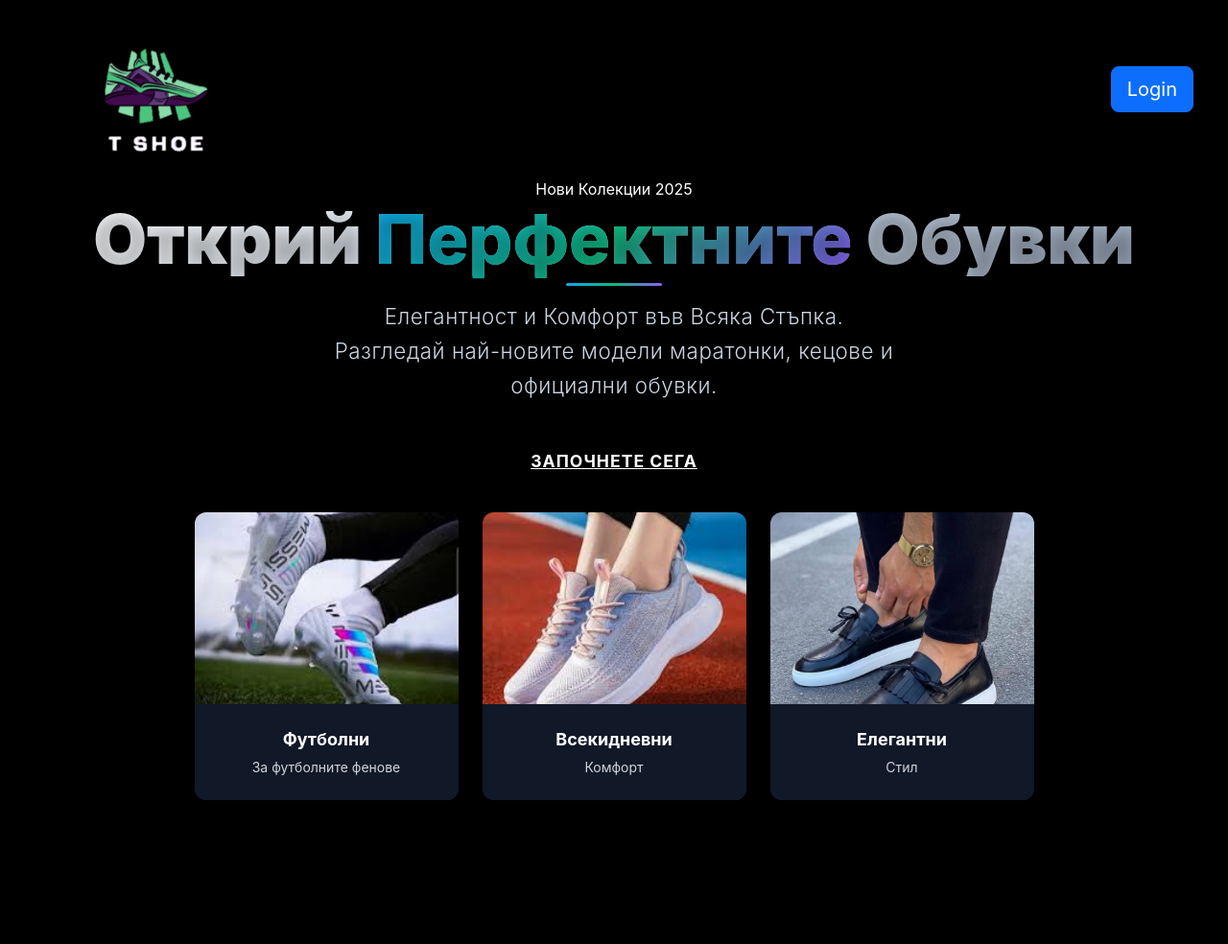
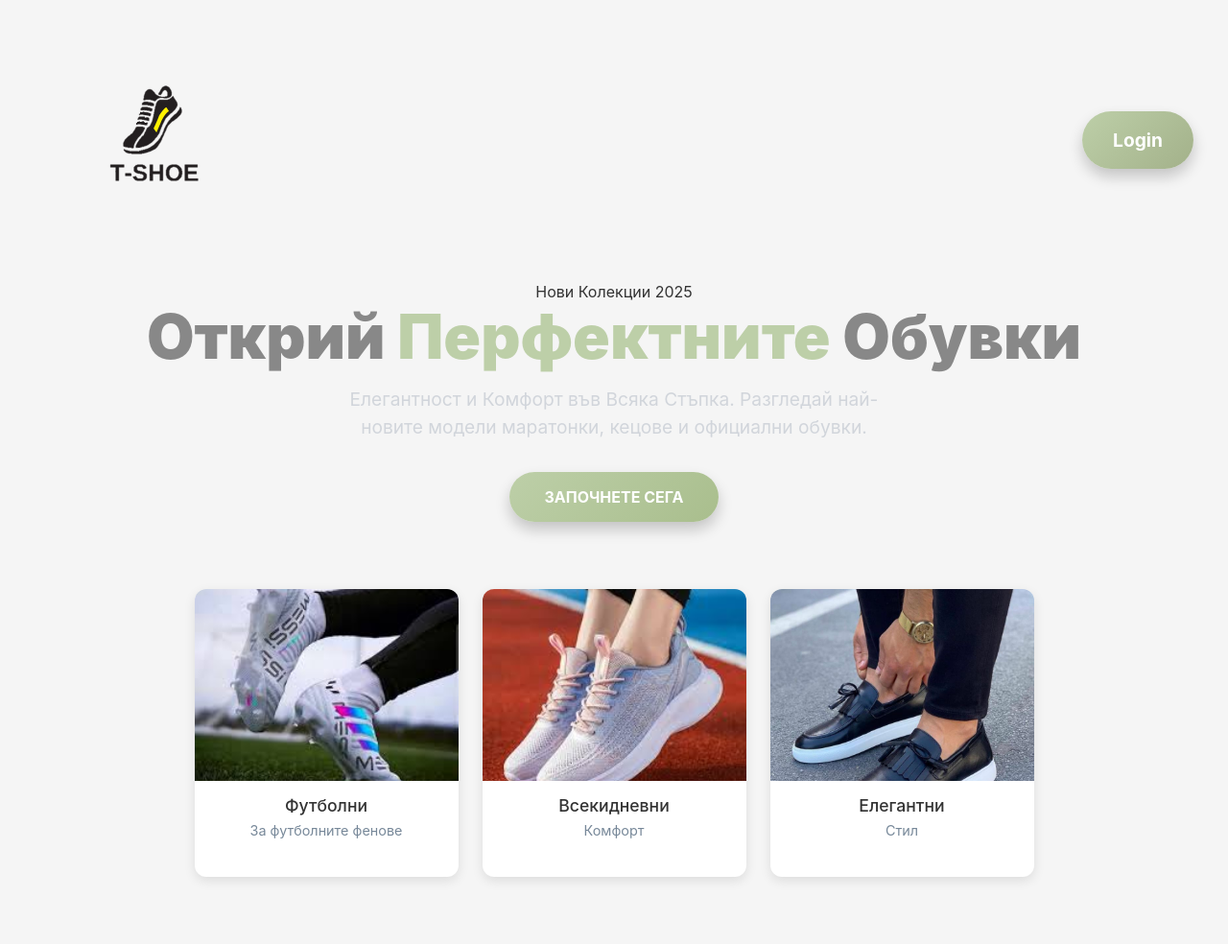
Before and after one commit to TDTanev21/T-shoe, a Flask app: page / in a window 1280 px wide. Shown: the whole page at 96% size. Before the commit the page ends 834 px from the top, so only its background shows below. Run offline with Flask 3, Linux system fonts and the light colour scheme.

Commit message:
Change design

```diff
--- a/FlaskProject1/templates/base.html
+++ b/FlaskProject1/templates/base.html
@@ -18,25 +18,40 @@
         .navbar-brand img {
             height: auto;
         }
-        .notification-badge {
-            position: absolute;
-            top: -5px;
-            right: -5px;
-            background: #ef4444;
-            color: white;
-            border-radius: 50%;
-            width: 18px;
-            height: 18px;
-            font-size: 0.7rem;
-            display: flex;
-            align-items: center;
-            justify-content: center;
-        }
         body {
-            background: #000000 !important;
+            background-color: #F5F5F5; !important;
             margin: 0;
             padding: 0;
         }
+.btn-login {
+    max-width: 400px;
+    margin: 75px auto;
+    text-decoration: none;
+    color: white;
+    padding: 1rem 2rem;
+    background: linear-gradient(135deg, #BDCFA8, #A3B18A);
+    border-radius: 30px;
+    border: none;
+    box-shadow: 0 8px 15px rgba(0, 0, 0, 0.2);
+    font-size: 1.2rem;
+    font-weight: bold;
+    text-align: center;
+    transition: all 0.3s ease;
+    display: inline-block;
+}
+
+.btn-login:hover {
+    background: linear-gradient(135deg, #A3B18A, #8F9580);
+    box-shadow: 0 12px 20px rgba(0, 0, 0, 0.3);
+    transform: translateY(-3px);
+}
+
+.btn-login:active {
+    transform: translateY(1px);
+    box-shadow: 0 4px 10px rgba(0, 0, 0, 0.2);
+}
+
+
     </style>
 
     {% block extra_head %}{% endblock %}
@@ -44,7 +59,6 @@
 <body>
 <nav class="navbar navbar-expand-lg px-4 py-3">
     <div class="container-fluid">
-        <!-- ПРОМЕНИ ТУК: main_bp.index -> main.index -->
         <a class="navbar-brand d-flex align-items-center" href="{{ url_for('main.index') }}">
             <img src="{{ url_for('static', filename='images/logo.png') }}" alt="Logo" width="250">
         </a>
@@ -72,7 +86,7 @@
                     </ul>
                 </div>
             {% else %}
-                <a class="btn btn-primary btn-lg" href="{{ url_for('auth.login') }}">Login</a>
+                <a class="btn-login" href="{{ url_for('auth.login') }}">Login</a>
             {% endif %}
         </div>
     </div>
--- a/FlaskProject1/templates/main/home.html
+++ b/FlaskProject1/templates/main/home.html
@@ -4,7 +4,7 @@
 
 {% block content %}
 <div class="min-h-screen flex flex-col items-center justify-center px-4 py-20 relative
-            bg-gradient-to-br from-gray-900 via-gray-950 to-gray-800 overflow-hidden">
+            bg-gradient-to-br from-gray-900 via-gray-950 to-gray-800">
 
     <div class="absolute inset-0 pointer-events-none">
         <div class="absolute w-96 h-96 bg-cyan-500 opacity-10 rounded-full top-10 left-10 animate-pulse-slow"></div>
@@ -28,27 +28,24 @@
         {% if current_user.is_authenticated %}
             {% if current_user.is_admin %}
             <a href="{{ url_for('dashboard.admin') }}"
-               class="cta-button inline-block bg-cyan-500 text-white px-10 py-4 rounded-full font-bold text-lg shadow-lg
-                      hover:bg-cyan-400 hover:scale-105 transition-all transform duration-300 animate-button">
+               class="cta-button animate-button">
                 Отиди към твоя Dashboard
             </a>
             {% else %}
             <a href="{{ url_for('dashboard.dashboard') }}"
-               class="cta-button inline-block bg-cyan-500 text-white px-10 py-4 rounded-full font-bold text-lg shadow-lg
-                      hover:bg-cyan-400 hover:scale-105 transition-all transform duration-300 animate-button">
+               class="cta-button animate-button">
                 Отиди към твоя Dashboard
             </a>
             {% endif %}
-
         {% else %}
             <a href="{{ url_for('auth.register') }}"
-               class="cta-button inline-block bg-cyan-500 text-white px-10 py-4 rounded-full font-bold text-lg shadow-lg
-                      hover:bg-cyan-400 hover:scale-105 transition-all transform duration-300 animate-button">
+               class="cta-button animate-button">
                 Започнете сега
             </a>
         {% endif %}
     </div>
 </div>
+
 <div class="shoe-cards-container">
     <div class="shoe-card">
         <img src="{{ url_for('static', filename='images/shoes_home1.jpg') }}" alt="Футболни бутонки">
@@ -72,98 +69,54 @@
         </div>
     </div>
 </div>
-</div>
 
 <style>
 body {
     font-family: 'Inter', sans-serif;
-    min-height: 100vh;
-    background: linear-gradient(135deg, #0a0a0f, #1f1f29, #0d0d13);
-    overflow-x: hidden;
+    background-color: #F5F5F5;
+    color: #333;
+    margin: 0;
+    padding: 0;
+}
+/* Hero секция */
+.hero-title {
+    font-size: 4rem;
+    font-weight: 900;
+    color: #888888;
+    line-height: 1.1;
+    margin-bottom: 1rem;
+}
+.hero-accent {
+    color: #BDCFA8;
+}
+.hero-subtitle {
+    font-size: 1.2rem;
+    color: #D1D5DB;
+    max-width: 600px;
+    margin: 0 auto 2rem;
+}
+.cta-button {
+    background: linear-gradient(135deg, #BDCFA8, #A9BE8D);
     color: white;
+    padding: 14px 36px;
+    border-radius: 50px;
+    font-weight: 700;
+    text-transform: uppercase;
+    text-decoration: none;
+    transition: all 0.3s ease;
+    display: inline-block;
+    box-shadow: 0 8px 15px rgba(0, 0, 0, 0.2);
 }
-
-.hero-title {
-    font-size: 4.5rem;
-    font-weight: 900;
-    background: linear-gradient(135deg, #ffffff 0%, #cbd5e1 50%, #94a3b8 100%);
-    -webkit-background-clip: text;
-    -webkit-text-fill-color: transparent;
-    background-clip: text;
-    text-shadow: 0 4px 15px rgba(0, 0, 0, 0.3);
-    line-height: 1.1;
-    margin-bottom: 1.5rem;
-    position: relative;
+.cta-button:hover {
+    background: linear-gradient(135deg, #A9BE8D, #8F9580);
+    transform: translateY(-3px);
+    box-shadow: 0 12px 20px rgba(0, 0, 0, 0.3);
 }
-
-.hero-title::after {
-    content: '';
-    position: absolute;
-    bottom: -10px;
-    left: 50%;
-    transform: translateX(-50%);
-    width: 100px;
-    height: 3px;
-    background: linear-gradient(90deg, #0ea5e9, #10b981, #8b5cf6);
-    border-radius: 2px;
+.cta-button:active {
+    transform: translateY(1px);
+    box-shadow: 0 4px 10px rgba(0, 0, 0, 0.2);
 }
-
-.hero-subtitle {
-    font-size: 1.4rem;
-    font-weight: 300;
-    color: #cbd5e1;
-    text-shadow: 0 2px 8px rgba(0, 0, 0, 0.5);
-    letter-spacing: 0.5px;
-    line-height: 1.6;
-    max-width: 600px;
-    margin: 0 auto 3rem;
-    position: relative;
-}
-
-.hero-accent {
-    background: linear-gradient(135deg, #0ea5e9 0%, #10b981 50%, #8b5cf6 100%);
-    -webkit-background-clip: text;
-    -webkit-text-fill-color: transparent;
-    background-clip: text;
-    font-weight: 800;
-}
-
-.section-title {
-    font-size: 3rem;
-    font-weight: 800;
-    text-align: center;
-    background: linear-gradient(135deg, #ffffff 0%, #e2e8f0 100%);
-    -webkit-background-clip: text;
-    -webkit-text-fill-color: transparent;
-    background-clip: text;
-    margin-bottom: 3rem;
-    position: relative;
-    text-transform: uppercase;
-    letter-spacing: 2px;
-}
-
-.section-title::before {
-    content: '★';
-    position: absolute;
-    top: -10px;
-    left: 50%;
-    transform: translateX(-50%);
-    font-size: 1.5rem;
-    color: #0ea5e9;
-}
-
-.section-title::after {
-    content: '';
-    position: absolute;
-    bottom: -15px;
-    left: 50%;
-    transform: translateX(-50%);
-    width: 150px;
-    height: 2px;
-    background: linear-gradient(90deg, transparent, #0ea5e9, #10b981, transparent);
-}
-
-/* Стилове за квадратчетата */
+/* Картички с обувки */
 .shoe-cards-container {
     display: flex;
     justify-content: center;
@@ -171,132 +124,57 @@
     gap: 25px;
     flex-wrap: nowrap;
     max-width: 950px;
-    margin: 0 auto;
-    padding: 40px 20px;
+    margin: 50px auto;
+    padding: 20px;
 }
-
 .shoe-card {
     width: 275px;
     height: 300px;
-    background: linear-gradient(145deg, #111827, #0f172a);
+    background: #fff;
     border-radius: 12px;
     overflow: hidden;
-    box-shadow: 0 6px 15px rgba(0, 0, 0, 0.5);
-    transition: all 0.4s cubic-bezier(0.25, 0.46, 0.45, 0.94);
-    display: flex;
-    flex-direction: column;
-    flex-shrink: 0;
-    position: relative;
+    box-shadow: 0 4px 12px rgba(0,0,0,0.1);
+    transition: all 0.3s ease;
 }
-
-.shoe-card::before {
-    content: '';
-    position: absolute;
-    top: 0;
-    left: 0;
-    right: 0;
-    height: 2px;
-    background: linear-gradient(90deg, #0ea5e9, #10b981, #8b5cf6);
-    opacity: 0;
-    transition: opacity 0.3s ease;
+.shoe-card:hover {
+    transform: translateY(-8px);
+    box-shadow: 0 10px 25px rgba(0,0,0,0.15);
 }
-
-.shoe-card:hover::before {
-    opacity: 1;
-}
-
-.shoe-card:hover {
-    transform: scale(1.05) translateY(-5px);
-    box-shadow: 0 15px 35px rgba(34, 211, 238, 0.25);
-    background: linear-gradient(145deg, #1e293b, #1a2438);
-}
-
 .shoe-card img {
     width: 100%;
     height: 200px;
     object-fit: cover;
-    transition: transform 0.4s ease;
 }
-
-.shoe-card:hover img {
-    transform: scale(1.08);
+.shoe-card-content {
+    padding: 15px;
+    text-align: center;
 }
-
-.shoe-card-content {
-    padding: 15px 12px;
-    flex-grow: 1;
-    display: flex;
-    flex-direction: column;
-    justify-content: center;
-    background: linear-gradient(to bottom, rgba(17, 24, 39, 0.9), #111827);
+.shoe-card h3 {
+    font-size: 1.1rem;
+    color: #333;
+    margin-bottom: 5px;
 }
-
-.shoe-card h3 {
-    font-size: 18px;
-    font-weight: bold;
-    color: white;
+.shoe-card p {
+    font-size: 0.9rem;
+    color: #778899;
+}
+.section-title {
+    font-size: 2.5rem;
+    font-weight: 800;
+    color: #333;
     text-align: center;
-    margin: 0 0 8px 0;
-    line-height: 1.3;
-}
-
-.shoe-card p {
-    font-size: 14px;
-    color: #d1d5db;
-    text-align: center;
-    margin: 0;
-    line-height: 1.4;
-}
-
-.shoe-card:nth-child(1):hover {
-    box-shadow: 0 15px 35px rgba(34, 211, 238, 0.3);
-}
-
-.shoe-card:nth-child(2):hover {
-    box-shadow: 0 15px 35px rgba(45, 212, 191, 0.3);
-}
-
-.shoe-card:nth-child(3):hover {
-    box-shadow: 0 15px 35px rgba(168, 85, 247, 0.3);
-}
-
-/* Анимации */
-@keyframes fadeInDown {
-    from { opacity: 0; transform: translateY(-20px); }
-    to { opacity: 1; transform: translateY(0); }
+    margin-bottom: 40px;
 }
 @keyframes fadeInUp {
     from { opacity: 0; transform: translateY(20px); }
     to { opacity: 1; transform: translateY(0); }
 }
-.animate-title { animation: fadeInDown 1s ease-out forwards; opacity: 0; animation-delay: 0.3s; }
-.animate-subtitle { animation: fadeInDown 1s ease-out forwards; opacity: 0; animation-delay: 0.6s; }
-.animate-button { animation: fadeInUp 1s ease-out forwards; opacity: 0; animation-delay: 0.9s; }
-
-@keyframes pulse-slow {
-    0%, 100% { transform: scale(1); opacity: 0.1; }
-    50% { transform: scale(1.1); opacity: 0.15; }
+.animate-title, .animate-subtitle, .animate-button {
+    animation: fadeInUp 1s ease forwards;
+    opacity: 0;
 }
-.animate-pulse-slow { animation: pulse-slow 8s ease-in-out infinite; }
-
-@keyframes glow {
-    0%, 100% { text-shadow: 0 0 10px rgba(14, 165, 233, 0.5); }
-    50% { text-shadow: 0 0 20px rgba(14, 165, 233, 0.8), 0 0 30px rgba(16, 185, 129, 0.6); }
-}
-
-.hero-title:hover {
-    animation: glow 2s ease-in-out infinite;
-}
-
-.cta-button {
-    font-size: 1.1rem;
-    font-weight: 700;
-    letter-spacing: 1px;
-    text-transform: uppercase;
-}
-
-a:hover {
-    transition: all 0.3s ease;
-}
+.animate-title { animation-delay: 0.2s; }
+.animate-subtitle { animation-delay: 0.4s; }
+.animate-button { animation-delay: 0.6s; }
 </style>
 {% endblock %}
```
Also changed, not shown: FlaskProject1/static/images/logo.png. Lines whose indentation alone changed are shown as unchanged.
